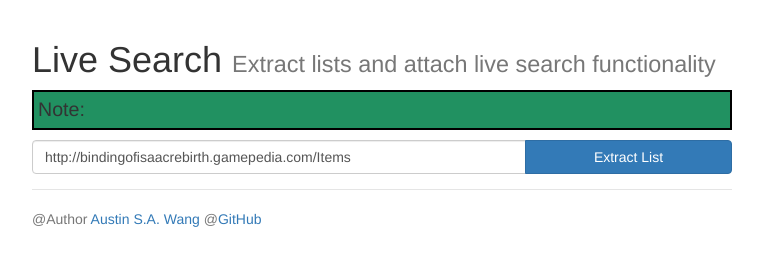
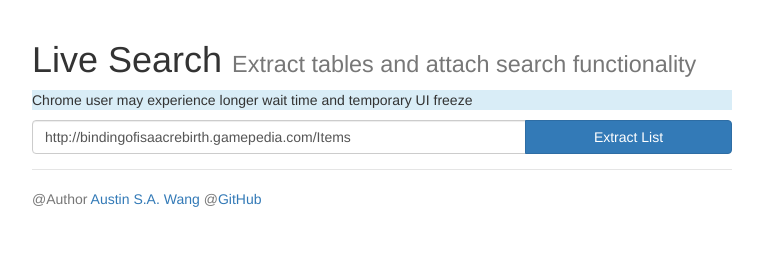
Before and after one commit to austin-sa-wang/dynamic-listify, a website: page app/index.html in a window 1280 px wide. Shown: the whole page, without its empty margins (258-1021 px from the left). Drawn offline with nearby package versions, Linux system fonts and the light colour scheme; some packages are replaced by stand-ins of ours; files that its build step writes are made by us from their sources; a script that the page names is missing.

Commit message:
Add longer wait time notification on Chrome; Resolve #17

```diff
--- /dev/null
+++ b/app/components/ifChromeDirective.js
@@ -0,0 +1,13 @@
+angular
+  .module('ifChrome', [])
+
+  .directive('ifChrome', function () {
+    return {
+      compile: function (tElem) {
+        var isChrome = /chrome/i.test(navigator.userAgent);
+        if (isChrome) {
+          tElem.removeClass('hidden');
+        }
+      }
+    }
+  });
--- a/app/index.html
+++ b/app/index.html
@@ -24,9 +24,9 @@
 <div class="container">
   <header>
     <h1>Live Search
-      <small>Extract lists and attach live search functionality</small>
+      <small>Extract tables and attach search functionality</small>
     </h1>
-    <p id="warning">Note: </p>
+    <p if-chrome class="hidden bg-info">Chrome user may experience longer wait time and temporary UI freeze</p>
   </header>
 
   <div ls-search-bar=""></div>
@@ -82,6 +82,7 @@
 <script src="components/list/liveSearchListContainer.js"></script>
 <script src="components/search_bar/lsSearchBar.js"></script>
 <script src="components/listExtractionFactory.js"></script>
+<script src="components/ifChromeDirective.js"></script>
 <!-- endbuild -->
 </body>
 </html>
--- a/app/scripts/app.js
+++ b/app/scripts/app.js
@@ -12,5 +12,6 @@ angular
   .module('LiveSearchApp', [
     'liveSearchList',
     'liveSearchListContainer',
-    'lsSearchBar'
+    'lsSearchBar',
+    'ifChrome'
   ]);
--- a/app/styles/main.css
+++ b/app/styles/main.css
@@ -1,18 +1,3 @@
-div[my-compiler] {
-  margin-top: 30px;
-}
-
-#warning {
-  font-size: 1.4em;
-  border: 2px solid black;
-  background-color: #219161;
-  padding: 4px;
-}
-
-#warning a {
-  color: #333333;
-  text-decoration: underline;
-}
 
 /*******************************************
  * Yeoman Generated
```
